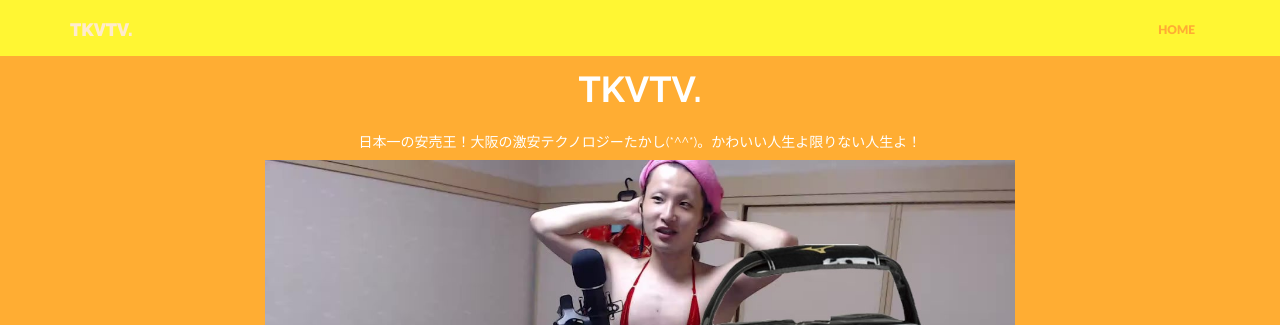
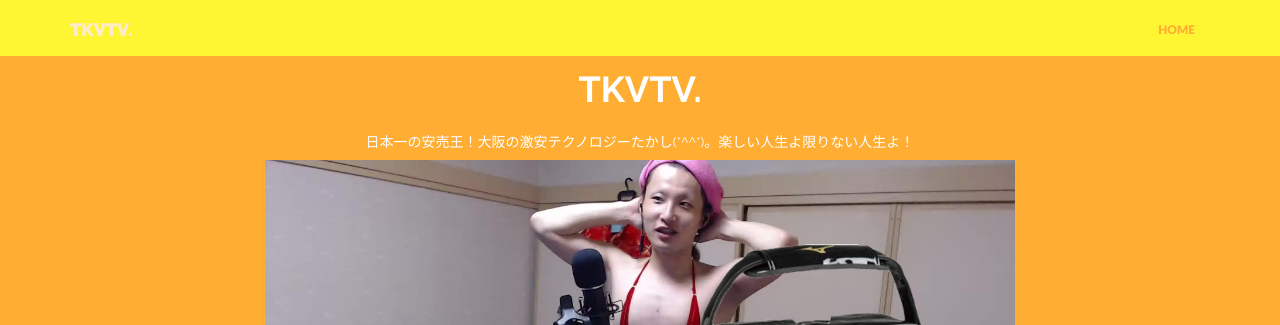
Before and after one commit to takagotch/o2361, a Jekyll site: the page built from index.html, in a window 1280 px wide and 900 px high. Shown: the top 325 px of the window. Built offline with Jekyll 4.4.1, drawn with Linux system fonts in a browser that asks for light colours; nearby versions of some CDN libraries.

Commit message:
Update _config.yml

```diff
--- a/_config.yml
+++ b/_config.yml
@@ -2,7 +2,7 @@
 
 # Site settings
 title: TKVTV.
-description: "日本一の安売王！大阪の激安テクノロジーたかし(*^^*)。かわいい人生よ限りない人生よ！"
+description: "日本一の安売王！大阪の激安テクノロジーたかし(*^^*)。楽しい人生よ限りない人生よ！"
 analytics: #Google analytics code in the format XX-nnnnnnnn-n
 baseurl: "https://takagotch.github.io/page60/" #important: start with /
 url: "https://takagotch.github.io/page60/"
```
